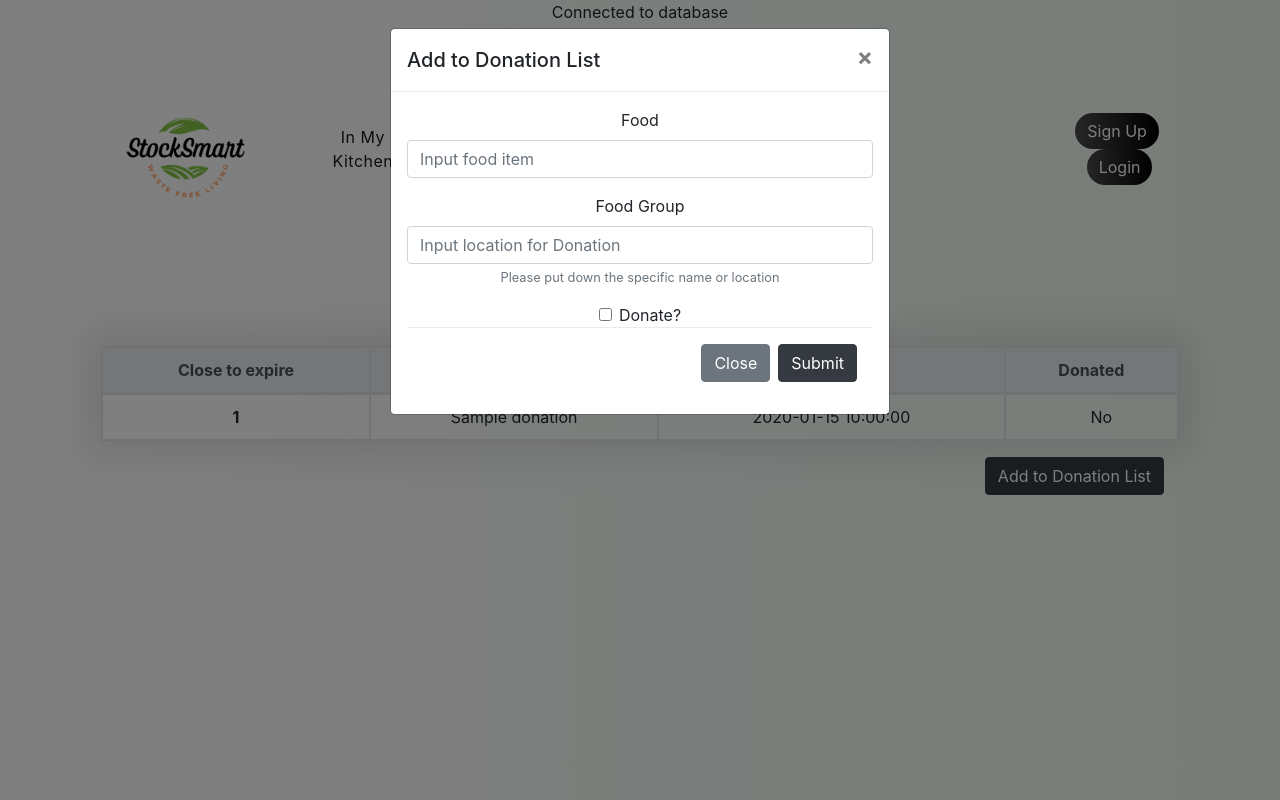
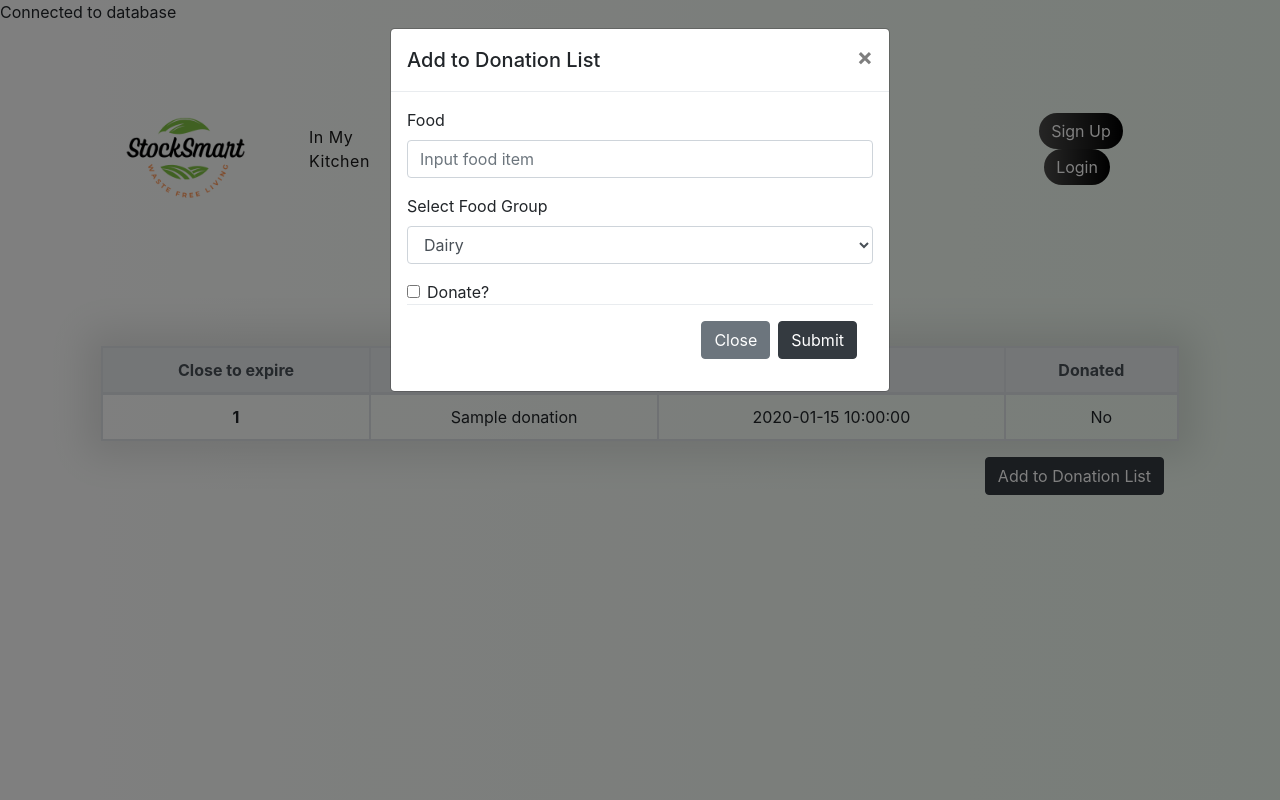
Before and after one commit to ITWS-Group-7/Stock-Smart, a PHP site: page /donation.php in a window 1280 px wide, after a click on "Add to Donation List". Run offline with PHP 8.4, Linux system fonts and the light colour scheme; tables that the repository leaves empty or names only in its code hold one stand-in row (values such as "Sample post").

Commit message:
Drop down menu for Food Group
Added Drop down so that people won't put any food Group in there

```diff
--- a/donation.php
+++ b/donation.php
@@ -70,9 +70,9 @@ $query = $dbh->query('SELECT * FROM donation');
         text-align:center;
         padding:20px;
       } */
-      body{
+      /* body{
         text-align:center;
-      }
+      } */
 
 
       </style>
@@ -145,7 +145,7 @@ $query = $dbh->query('SELECT * FROM donation');
 
     <!--Graph-->
     <div class="container">
-      <h1>Donation list</h1>
+      <h1 style="text-align: center">Donation list</h1>
       <div class="modal-body">
         <table class = "table  table-bordered">
           <thead class ="thead-light">
@@ -210,11 +210,16 @@ $query = $dbh->query('SELECT * FROM donation');
                         <label for="food">Food</label>
                         <input class="form-control"name ='food' type="text" placeholder="Input food item">
                       </div>
-                      <div class="form-group">
-                          <label for="food-group">Food Group</label>
-                          <input class="form-control" name = 'group' type="text" placeholder="Input location for Donation">
-                          <small id="emailHelp" class="form-text text-muted">Please put down the specific name or location</small>
-                        </div>
+                      <div class="mb-3">
+                    <label for="exampleFormControlSelect1">Select Food Group</label>
+                    <select class="form-control" name ="group" id="exampleFormControlSelect1">
+                      <option value ="Dairy">Dairy</option>
+                      <option  value ="Fruits">Fruits</option>
+                      <option value ="Vegetables">Vegetables</option>
+                      <option value ="Grains">Grains</option>
+                      <option value ="Protien">Protien</option>
+                    </select>
+                  </div>
                         <div class="form-check">
                           <input type="checkbox" class="form-check-input" name ='donate' id="exampleCheck1">
                           <label class="form-check-label" for="exampleCheck1">Donate?</label>
```
Also changed, not shown: grocery.php (+10 -5 lines).
